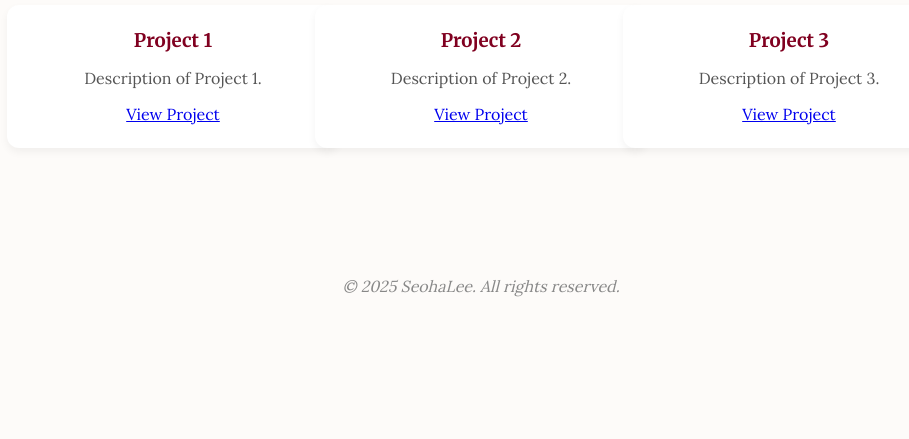
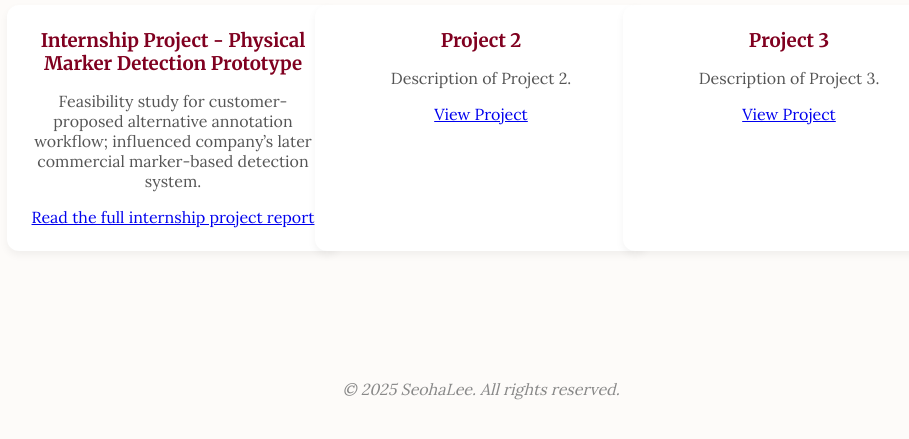
Before and after one commit to Seoha-Lee/Seoha-Lee.github.io, a plain HTML site: page projects.html in a window 1280 px wide. Shown: the part 249-688 px from the top of the page, without its empty margins (159-1068 px from the left). Drawn offline with Linux system fonts and the light colour scheme.

Commit message:
internship project added

```diff
--- a/projects.html
+++ b/projects.html
@@ -28,9 +28,9 @@
 
     <section class="projects">
       <div class="project-card">
-        <h3>Project 1</h3>
-        <p>Description of Project 1.</p>
-        <a href="#">View Project</a>
+        <h3>Internship Project - Physical Marker Detection Prototype</h3>
+        <p>Feasibility study for customer-proposed alternative annotation workflow; influenced company’s later commercial marker-based detection system.</p>
+        <a href="files/6603078_Lee_InternshipReport.pdf">Read the full internship project report</a>
       </div>
       <div class="project-card">
         <h3>Project 2</h3>
```
